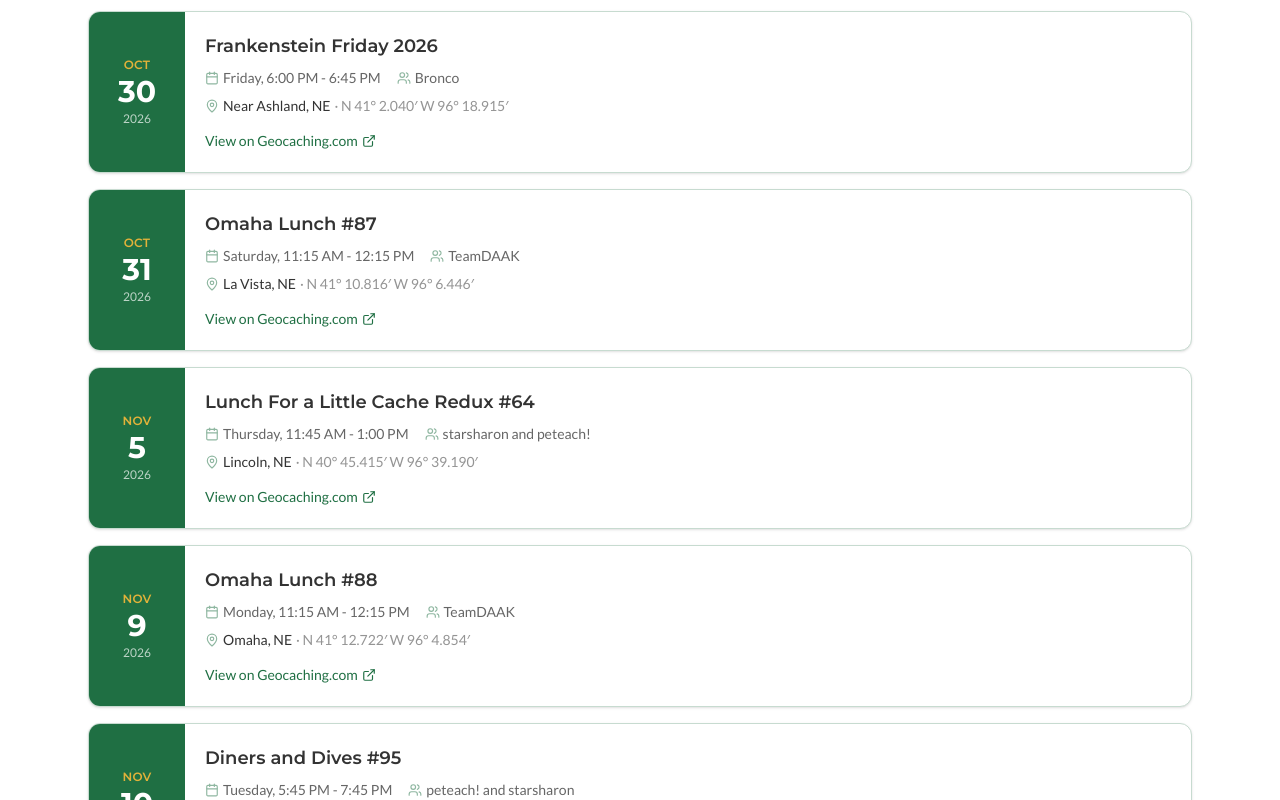
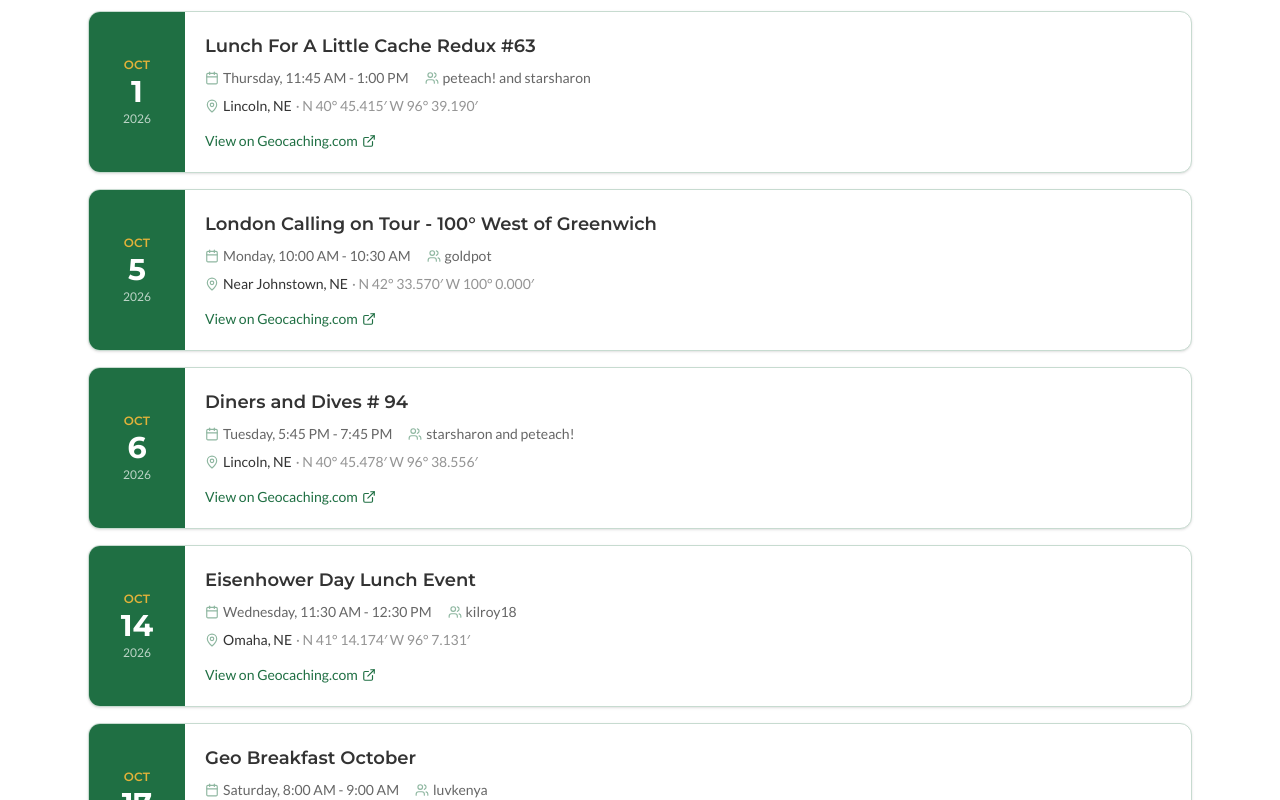
Before and after one commit to Nebraskache/nebraskache.com, a SvelteKit app: page /events in a window 1280 px wide. Shown: the part 620-1420 px from the top of the page. Built offline with nearby package versions, Linux system fonts and the light colour scheme; no server answers.

Commit message:
chore: improvements to event time parsing
- keep past events in events.json
- run update-events workflow on update of the workflow or parse-gpx script

```diff
--- a/scripts/parse-gpx.ts
+++ b/scripts/parse-gpx.ts
@@ -37,10 +37,30 @@ function stripHtml(html: string): string {
 		.trim();
 }
 
-function parseStartAndEndTime(shortDesc: string): { startTime: string, endTime: string } {
-	const [start, end] = shortDesc.split('-');
-	const startTime = new Date(start + ' UTC');
-	const endTime = new Date(start.replace(/\d\d:\d\d/, end) + ' UTC');
+const MONTHS = [
+	'january', 'february', 'march', 'april', 'may', 'june',
+	'july', 'august', 'september', 'october', 'november', 'december'
+];
+
+// The short description holds the event's local time, e.g. "31 October 2026, 11:15 - 12:15".
+// The GPX has no time zone, so times are kept as wall-clock values stored as UTC and
+// must be displayed with timeZone: 'UTC'.
+function parseStartAndEndTime(
+	shortDesc: string,
+	fallback: Date
+): { startTime: string; endTime: string } {
+	const match = shortDesc.match(/(\d{1,2}) (\w+) (\d{4}), (\d{1,2}):(\d{2}) - (\d{1,2}):(\d{2})/);
+	const month = match ? MONTHS.indexOf(match[2].toLowerCase()) : -1;
+	if (!match || month === -1) {
+		console.warn(`Unrecognized event time "${shortDesc}", using GPX time`);
+		return { startTime: fallback.toISOString(), endTime: fallback.toISOString() };
+	}
+
+	const [, day, , year, startHour, startMinute, endHour, endMinute] = match.map(Number);
+	const startTime = new Date(Date.UTC(year, month, day, startHour, startMinute));
+	const endTime = new Date(Date.UTC(year, month, day, endHour, endMinute));
+	// An end earlier than the start runs past midnight
+	if (endTime < startTime) endTime.setUTCDate(endTime.getUTCDate() + 1);
 
 	return { startTime: startTime.toISOString(), endTime: endTime.toISOString() };
 }
@@ -93,14 +113,14 @@ function parseGpx(): EventsFile {
 						? stripHtml(String((shortDescRaw as Record<string, unknown>)['#text'] ?? ''))
 						: stripHtml(shortDescRaw);
 
-				const { startTime, endTime } = parseStartAndEndTime(shortDesc);
+				const { startTime, endTime } = parseStartAndEndTime(shortDesc, eventDate);
 
 				return {
 					gcCode: String(wpt.name ?? ''),
 					name: String(cache.name ?? wpt.urlname ?? ''),
 					date: eventDate.toISOString(),
-					startTime: String(startTime ?? ''),
-					endTime: String(endTime ?? ''),
+					startTime,
+					endTime,
 					lat: Number(wpt['@_lat']),
 					lon: Number(wpt['@_lon']),
 					type: String(cache.type ?? 'Event'),
@@ -114,7 +134,6 @@ function parseGpx(): EventsFile {
 			}
 		})
 		.filter((e: GeoEvent | null): e is GeoEvent => e !== null)
-		.filter((e: GeoEvent) => new Date(e.date) >= now)
 		.sort(
 			(a: GeoEvent, b: GeoEvent) =>
 				new Date(a.date).getTime() - new Date(b.date).getTime() || a.gcCode.localeCompare(b.gcCode)
--- a/src/lib/data/events.json
+++ b/src/lib/data/events.json
@@ -1,6 +1,97 @@
 {
   "updatedAt": "2026-10-18T07:27:49.218Z",
   "events": [
+    {
+      "gcCode": "GCBY091",
+      "name": "Coffee with GeobabeKiki",
+      "date": "2026-09-28T08:00:00.000Z",
+      "startTime": "2026-09-28T08:00:00.000Z",
+      "endTime": "2026-09-28T08:30:00.000Z",
+      "lat": 41.213567,
+      "lon": -98.458433,
+      "type": "Event Cache",
+      "placedBy": "Geobabekiki",
+      "placedByAccount": "Geobabekiki",
+      "url": "https://coord.info/GCBY091",
+      "state": "Nebraska",
+      "city": "Saint Paul"
+    },
+    {
+      "gcCode": "GCBXF8J",
+      "name": "Lunch For A Little Cache Redux #63",
+      "date": "2026-10-01T11:45:00.000Z",
+      "startTime": "2026-10-01T11:45:00.000Z",
+      "endTime": "2026-10-01T13:00:00.000Z",
+      "lat": 40.756917,
+      "lon": -96.653167,
+      "type": "Event Cache",
+      "placedBy": "peteach! and starsharon",
+      "placedByAccount": "peteach!",
+      "url": "https://coord.info/GCBXF8J",
+      "state": "Nebraska",
+      "city": "Lincoln"
+    },
+    {
+      "gcCode": "GCBVK0H",
+      "name": "London Calling on Tour - 100° West of Greenwich",
+      "date": "2026-10-05T10:00:00.000Z",
+      "startTime": "2026-10-05T10:00:00.000Z",
+      "endTime": "2026-10-05T10:30:00.000Z",
+      "lat": 42.5595,
+      "lon": -100,
+      "type": "Event Cache",
+      "placedBy": "goldpot",
+      "placedByAccount": "goldpot",
+      "url": "https://coord.info/GCBVK0H",
+      "state": "Nebraska",
+      "city": "Johnstown",
+      "cityIsNearest": true
+    },
+    {
+      "gcCode": "GCBXF44",
+      "name": "Diners and Dives # 94",
+      "date": "2026-10-06T17:45:00.000Z",
+      "startTime": "2026-10-06T17:45:00.000Z",
+      "endTime": "2026-10-06T19:45:00.000Z",
+      "lat": 40.757967,
+      "lon": -96.6426,
+      "type": "Event Cache",
+      "placedBy": "starsharon and peteach!",
+      "placedByAccount": "starsharon + Hubbie",
+      "url": "https://coord.info/GCBXF44",
+      "state": "Nebraska",
+      "city": "Lincoln"
+    },
+    {
+      "gcCode": "GCBYK7H",
+      "name": "Eisenhower Day Lunch Event",
+      "date": "2026-10-14T11:30:00.000Z",
+      "startTime": "2026-10-14T11:30:00.000Z",
+      "endTime": "2026-10-14T12:30:00.000Z",
+      "lat": 41.236233,
+      "lon": -96.11885,
+      "type": "Event Cache",
+      "placedBy": "kilroy18",
+      "placedByAccount": "kilroy18",
+      "url": "https://coord.info/GCBYK7H",
+      "state": "Nebraska",
+      "city": "Omaha"
+    },
+    {
+      "gcCode": "GCBYJTK",
+      "name": "Geo Breakfast October",
+      "date": "2026-10-17T08:00:00.000Z",
+      "startTime": "2026-10-17T08:00:00.000Z",
+      "endTime": "2026-10-17T09:00:00.000Z",
+      "lat": 41.265233,
+      "lon": -96.039317,
+      "type": "Event Cache",
+      "placedBy": "luvkenya",
+      "placedByAccount": "luvkenya",
+      "url": "https://coord.info/GCBYJTK",
+      "state": "Nebraska",
+      "city": "Omaha"
+    },
     {
       "gcCode": "GCBYJ0D",
       "name": "Let's EAT!-CLII (152) Officially hoodie season!",
--- a/src/lib/util.ts
+++ b/src/lib/util.ts
@@ -2,6 +2,18 @@ export function getGeoProfileURL(username: string): string {
     return `https://www.geocaching.com/p/?u=${encodeURIComponent(username).replace(/%20/g, '+')}`;
 }
 
+// Event times are the event's local wall-clock time stored as if they were UTC,
+// since the GPX doesn't say which time zone an event is in. Compare the event's
+// calendar date against the viewer's local date instead of converting either one.
+export function isTodayOrFuture(isoDate: string): boolean {
+    const now = new Date();
+    const today = [now.getFullYear(), now.getMonth() + 1, now.getDate()]
+        .map((n) => String(n).padStart(2, '0'))
+        .join('-');
+    return isoDate.slice(0, 10) >= today;
+}
+
 export default {
-    getGeoProfileURL
+    getGeoProfileURL,
+    isTodayOrFuture
 }
--- a/src/routes/+page.ts
+++ b/src/routes/+page.ts
@@ -1,7 +1,8 @@
 import type { GeoEvent } from '$lib/types';
 import eventsData from '$lib/data/events.json';
+import { isTodayOrFuture } from '$lib/util';
 
 export function load() {
-	const events = (eventsData.events as GeoEvent[]).slice(0, 3);
+	const events = (eventsData.events.filter((event) => isTodayOrFuture(event.endTime)) as GeoEvent[]).slice(0, 3);
 	return { upcomingEvents: events };
 }
--- a/src/routes/events/+page.ts
+++ b/src/routes/events/+page.ts
@@ -1,15 +1,8 @@
 import type { GeoEvent } from '$lib/types';
 import eventsData from '$lib/data/events.json';
-
-function isTodayOrFuture(isoDate: string): boolean {
-	const today = new Date();
-	today.setHours(0, 0, 0, 0);
-	const eventDate = new Date(isoDate);
-	eventDate.setHours(0, 0, 0, 0);
-	return eventDate.getTime() >= today.getTime();
-}
+import { isTodayOrFuture } from '$lib/util';
 
 export function load() {
-	const events = eventsData.events.filter((event) => isTodayOrFuture(event.date)) as GeoEvent[];
+	const events = eventsData.events.filter((event) => isTodayOrFuture(event.endTime)) as GeoEvent[];
 	return { events, updatedAt: eventsData.updatedAt };
 }
```
